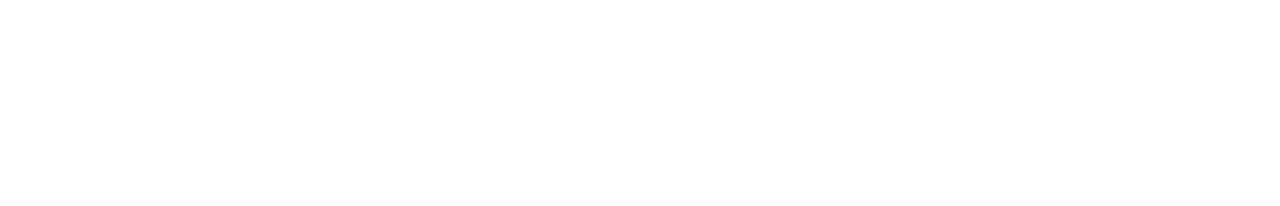
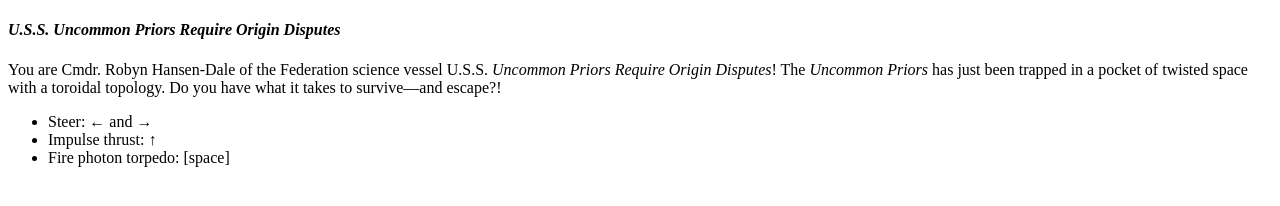
Before and after one commit to zackmdavis/USS_Uncommon_Priors_Require_Origin_Disputes, a website: page www/index.html in a window 1280 px wide. Drawn offline with Linux system fonts and the light colour scheme.

Commit message:
prototype box art and manual

```diff
--- a/www/index.html
+++ b/www/index.html
@@ -5,6 +5,13 @@
     <title>U.S.S. Uncommon Priors Require Origin Disputes</title>
   </head>
   <body>
+    <h4><em>U.S.S. Uncommon Priors Require Origin Disputes</em></h4>
     <script src="./bootstrap.js"></script>
+    <p>You are Cmdr. Robyn Hansen-Dale of the Federation science vessel U.S.S. <em>Uncommon Priors Require Origin Disputes</em>! The <em>Uncommon Priors</em> has just been trapped in a pocket of twisted space with a toroidal topology. Do you have what it takes to survive—and escape?!</p>
+    <ul>
+      <li>Steer: ← and →</li>
+      <li>Impulse thrust: ↑</li>
+      <li>Fire photon torpedo: [space]</li>
+    </ul>
   </body>
 </html>
```
